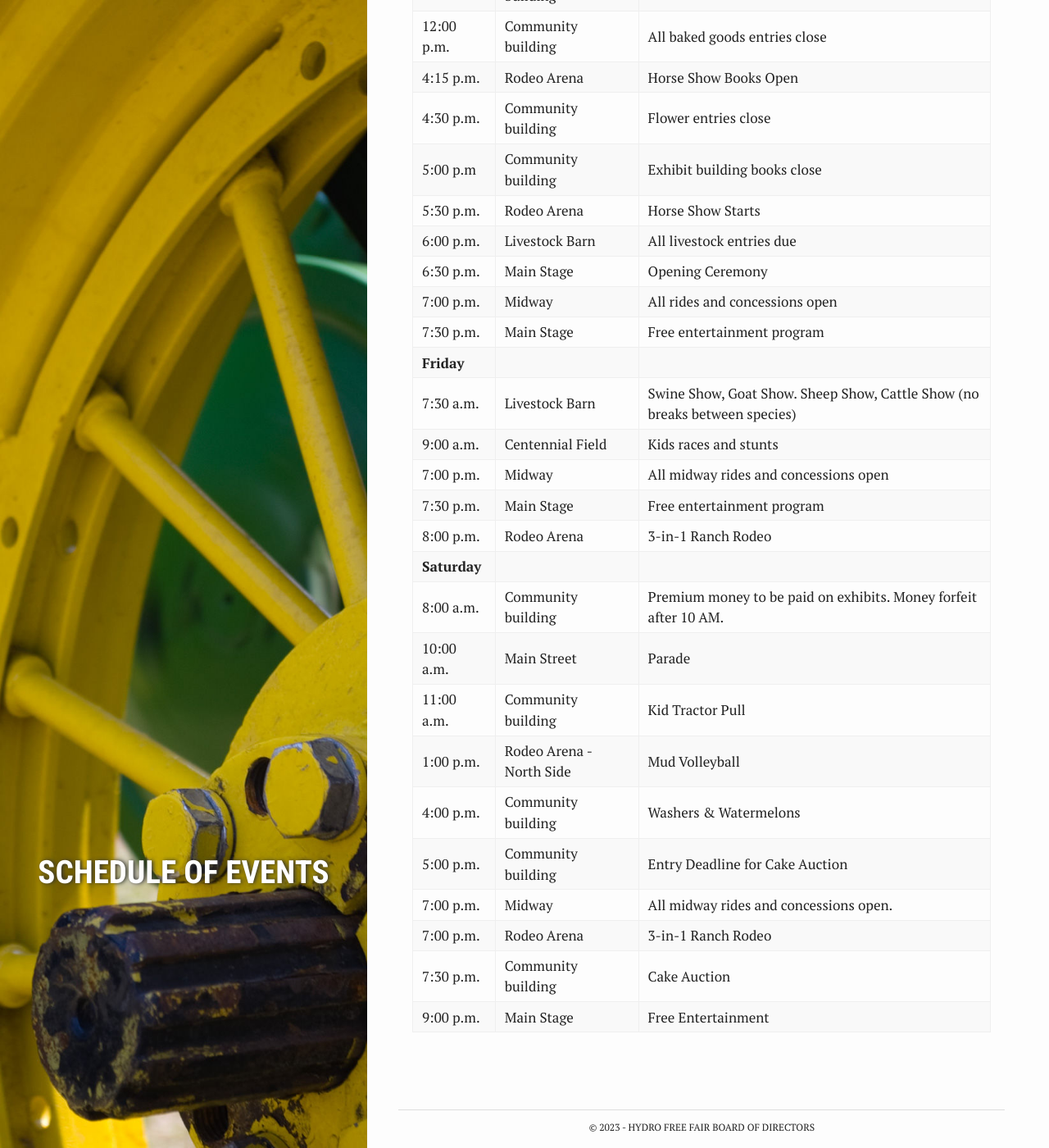
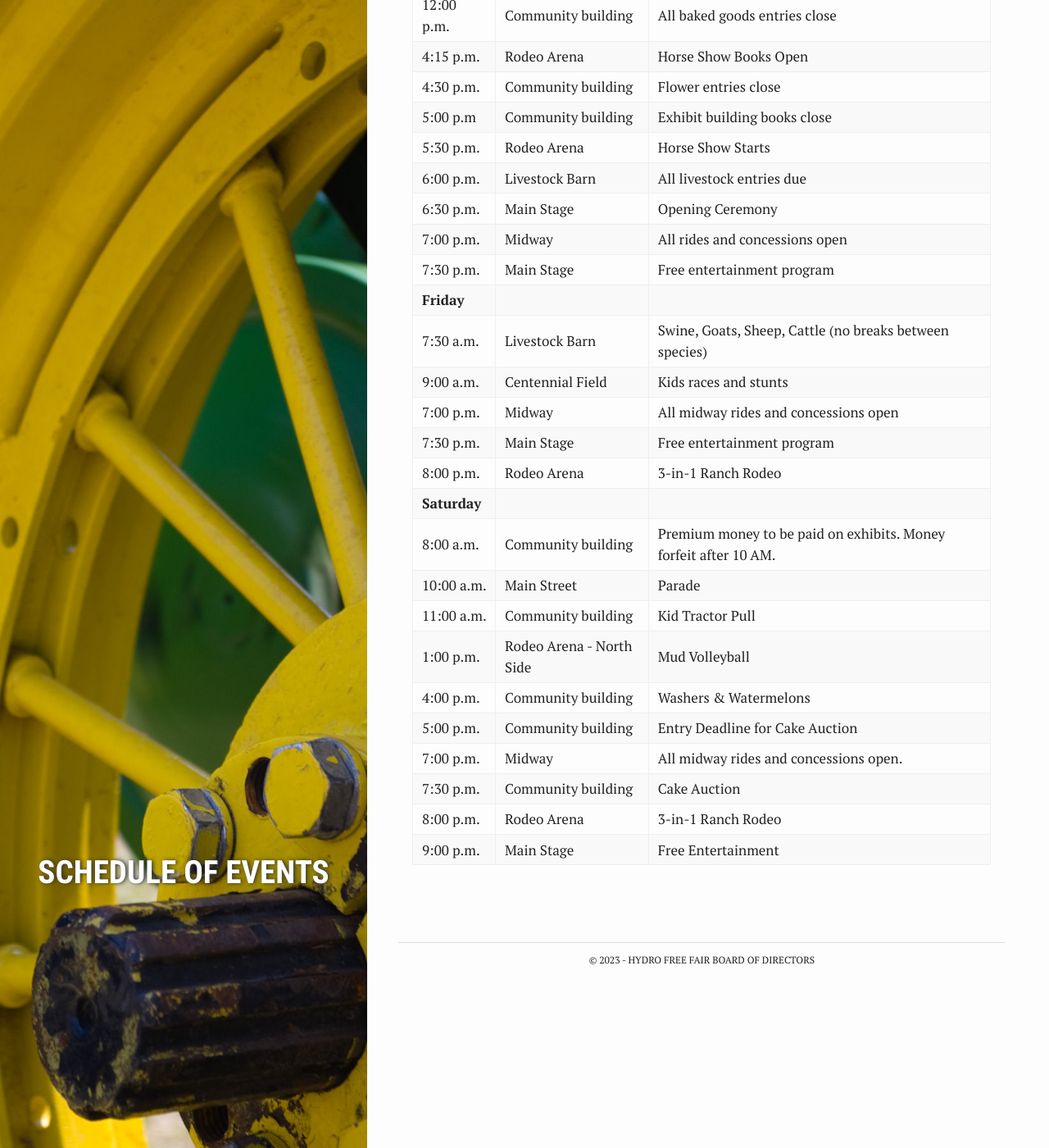
Before and after one commit to ehcloninger/hydrofair, a Jekyll site: the page built from 1schedule.md, in a window 1280 px wide and 1400 px high, scrolled down 477 px. Shown: the whole window at 82% size. Built offline with Jekyll 4.4.1, drawn with Linux system fonts in a browser that asks for light colours.

Commit message:
2023 changes

```diff
--- a/1schedule.md
+++ b/1schedule.md
@@ -10,7 +10,7 @@
 events for up-to-date information on times and locations. The schedule, with information on premiums,
 can be downloaded and viewed on your computer using the link below.
 
-[Click Here](/assets/images/hydrofair2022-compressed.pdf) for Schedule of Events and Premiums
+[Click Here](/assets/images/hydrofair2023-compressed.pdf) for Schedule of Events and Premiums
 
 
 
@@ -30,7 +30,7 @@
 7:00 p.m. | Midway | All rides and concessions open
 7:30 p.m. | Main Stage | Free entertainment program
 **Friday** | |
-7:30 a.m. | Livestock Barn | Swine Show, Goat Show. Sheep Show, Cattle Show (no breaks between species)
+7:30 a.m. | Livestock Barn | Swine, Goats, Sheep, Cattle (no breaks between species)
 9:00 a.m. | Centennial Field | Kids races and stunts
 7:00 p.m. | Midway | All midway rides and concessions open
 7:30 p.m. | Main Stage | Free entertainment program
@@ -40,9 +40,9 @@
 10:00 a.m. | Main Street | Parade
 11:00 a.m. | Community building | Kid Tractor Pull
 1:00 p.m. | Rodeo Arena - North Side | Mud Volleyball
-4:00 p.m. | Community building | Washers & Watermelons
+4:00 p.m. | Community building | Washers &amp; Watermelons
 5:00 p.m. | Community building | Entry Deadline for Cake Auction
 7:00 p.m. | Midway | All midway rides and concessions open.
-7:00 p.m. | Rodeo Arena | 3-in-1 Ranch Rodeo
 7:30 p.m. | Community building | Cake Auction
+8:00 p.m. | Rodeo Arena | 3-in-1 Ranch Rodeo
 9:00 p.m. | Main Stage | Free Entertainment
--- a/index.html
+++ b/index.html
@@ -7,10 +7,10 @@
 
 <h4 align="center">Oklahoma's Oldest Free Fair</h4>
 
-<p>Thursday, Friday, and Saturday, August 18, 19, &amp; 20, 2022</p>
+<p>Thursday, Friday, and Saturday, August 17, 18, &amp; 19, 2023</p>
 <p><i>The Hydro Fair is always the second weekend prior to Labor Day Weekend.</i></p>
 <p>City Park, 3rd St. and Cowles Ave., Hydro, OK</p>
-<h4 align="center"><b>Hydro Fair 2022 brochure: </b><a href="/assets/images/hydrofair2022-compressed.pdf" target="_blank" style="color:blue">Download PDF</a></h4>
+<h4 align="center"><b>Hydro Fair 2023 brochure: </b><a href="/assets/images/hydrofair2023-compressed.pdf" target="_blank" style="color:blue">Download PDF</a></h4>
 <p align="center"><iframe src="https://www.google.com/maps/embed?pb=!1m18!1m12!1m3!1d4644.469585966994!2d-98.57870528714002!3d35.54522271476925!2m3!1f0!2f0!3f0!3m2!1i1024!2i768!4f13.1!3m3!1m2!1s0x87ac2967a8dad4f1%3A0x47f3c9682a5390b9!2s3rd+St+%26+S+Cowles+Ave%2C+Hydro%2C+OK+73048!5e0!3m2!1sen!2sus!4v1476996112912" width="600" height="450" frameborder="0" style="border:0" allowfullscreen></iframe></p>
 
 {% for post in site.posts limit: 5 %}
```
Also changed, not shown: 2 other files.
